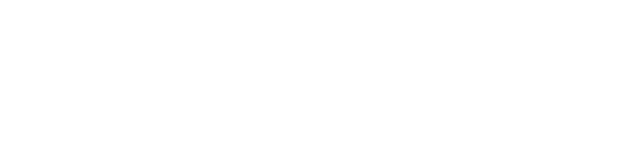
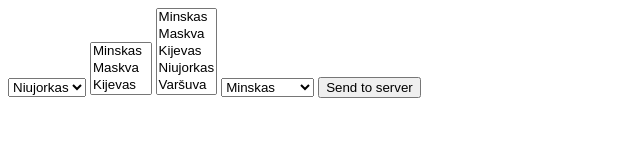
Before and after one commit to Vaisad/FS2021-2022, a plain HTML site: page leksjon6.html in a window 1280 px wide. Shown: the whole page, without its empty margins (0-640 px from the left). Drawn offline with Linux system fonts and the light colour scheme.

Commit message:
leksjon6

```diff
--- a/leksjon6.html
+++ b/leksjon6.html
@@ -1,11 +1,49 @@
 <!DOCTYPE html>
 <html lang="en">
-<head>
-    <meta charset="UTF-8">
-    <meta name="viewport" content="width=device-width, initial-scale=1.0">
-    <title>Leksjon 6</title>
+	<head>
+		<meta charset="UTF-8">
+		<meta name="viewport" content="width=device-width, initial-scale=1.0">
+  <title>Leksjon 6</title>
 </head>
 <body>
-
+  <form>
+    <select name="select1">
+                <option value="niujorkas" selected>Niujorkas</option>
+            <option value="minskas">Minskas</option>
+            <option value="maskva">Maskva</option>
+            <option value="kijevas">Kijevas</option>
+            <option value="varsuva">Varšuva</option>
+            <option value="riga">Riga</option>
+    </select>
+    <select name="select2" size="3">
+            <option value="minskas">Minskas</option>
+            <option value="maskva">Maskva</option>
+            <option value="kijevas">Kijevas</option>
+            <option value="niujorkas">Niujorkas</option>
+            <option value="varsuva">Varšuva</option>
+            <option value="riga">Riga</option>
+    </select>
+            <select name="select3" size="5" multiple>
+            <option value="minskas">Minskas</option>
+            <option value="maskva">Maskva</option>
+            <option value="kijevas">Kijevas</option>
+            <option value="niujorkas">Niujorkas</option>
+            <option value="varsuva">Varšuva</option>
+            <option value="riga">Riga</option>
+    </select>
+    <select name="select4">
+            <optgroup label="Group 1">
+                <option value="minskas">Minskas</option>
+                <option value="maskva">Maskva</option>
+                <option value="kijevas">Kijevas</option>
+            </optgroup>
+            <optgroup label="Group 2">
+                <option value="niujorkas">Niujorkas</option>
+                <option value="varsuva">Varšuva</option>
+                <option value="riga">Riga</option>
+            </optgroup>
+    </select>
+            <button>Send to server</button>
+  </form>
 </body>
 </html>
```
